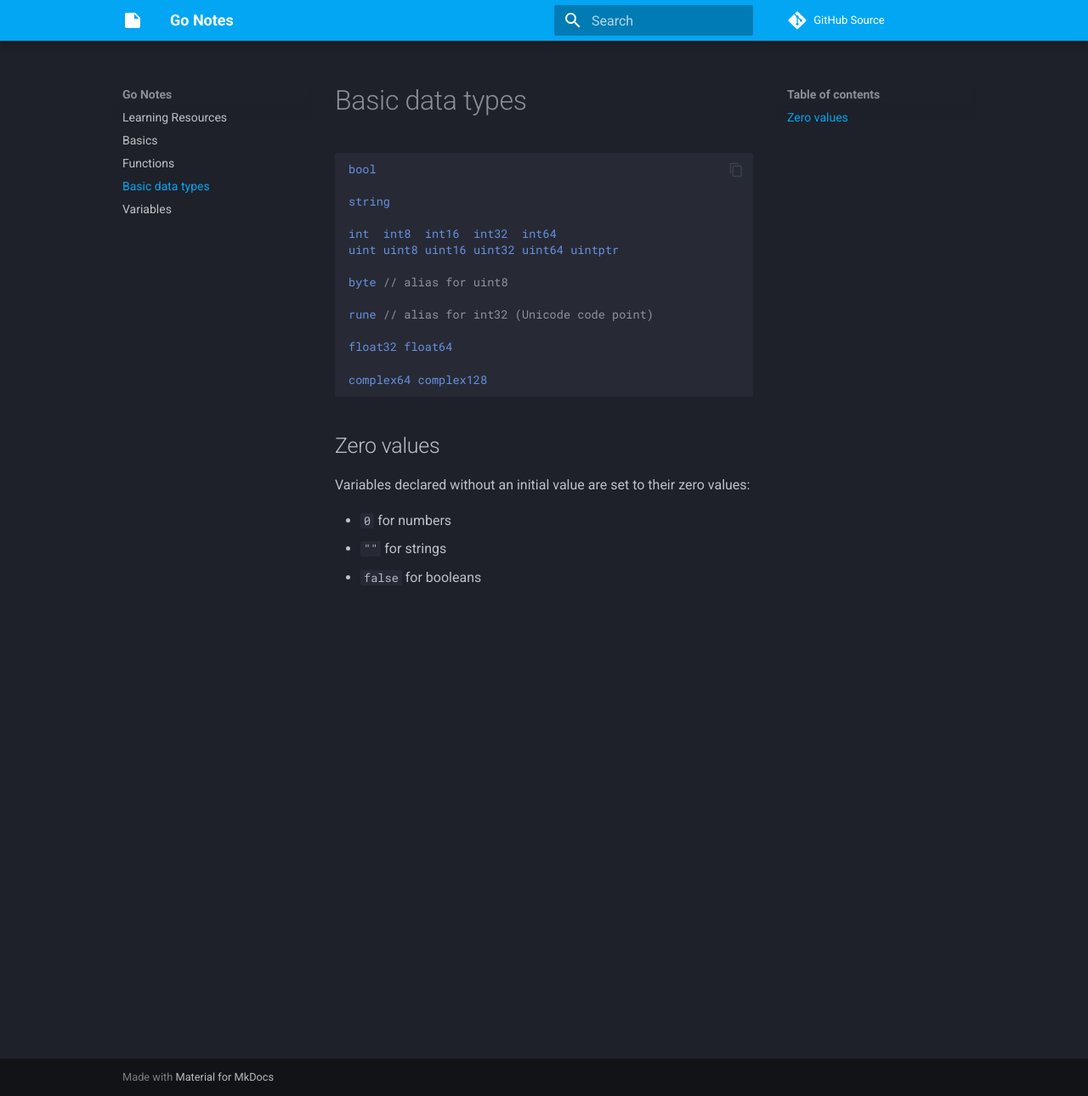
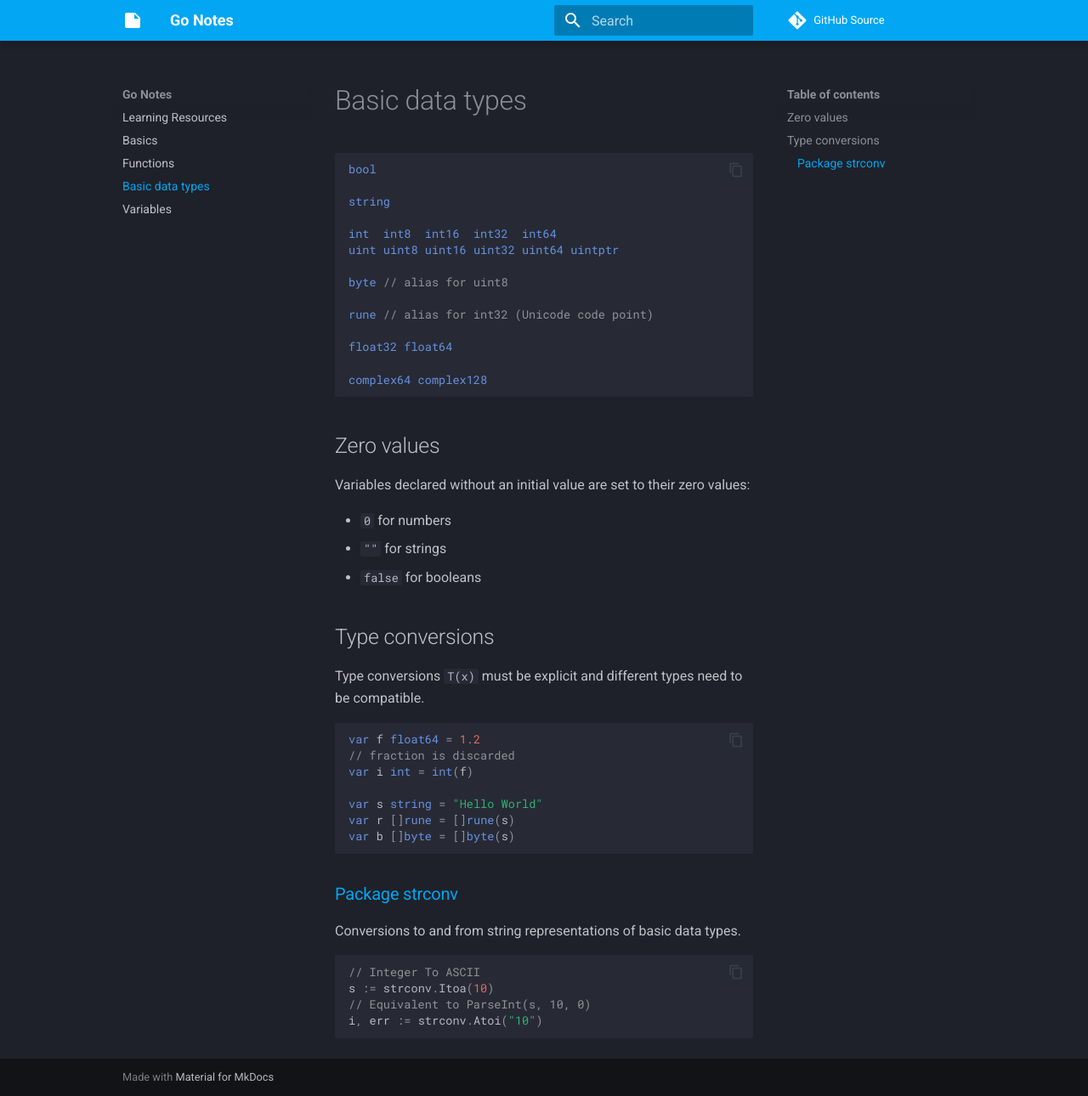
Before and after one commit to Lixfeld/go-notes, an MkDocs documentation site: the page built from docs/types.md, in a window 1280 px wide and 1290 px high. Shown: the whole window at 85% size. Built offline with MkDocs 1.6.1 and Material for MkDocs 9.7.7, drawn with Linux system fonts in a browser that asks for light colours; comment, search, counter and statistics services are not loaded.

Commit message:
Add conversion notes for basic types

````diff
--- a/docs/types.md
+++ b/docs/types.md
@@ -22,3 +22,26 @@ Variables declared without an initial value are set to their zero values:
 - `0` for numbers
 - `""` for strings
 - `false` for booleans
+
+## Type conversions
+Type conversions `T(x)` must be explicit and different types need to be compatible.
+
+```go
+var f float64 = 1.2
+// fraction is discarded
+var i int = int(f)
+
+var s string = "Hello World"
+var r []rune = []rune(s)
+var b []byte = []byte(s)
+```
+
+### [Package strconv](https://pkg.go.dev/strconv)
+Conversions to and from string representations of basic data types.
+
+```go
+// Integer To ASCII
+s := strconv.Itoa(10)
+// Equivalent to ParseInt(s, 10, 0)
+i, err := strconv.Atoi("10")
+```
````
